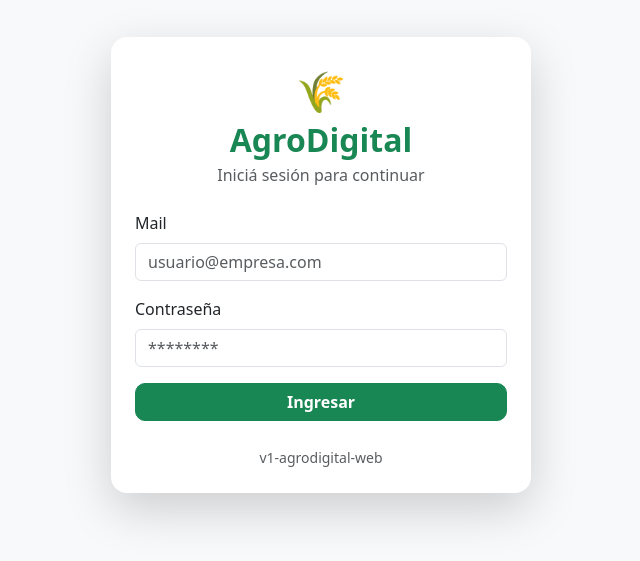
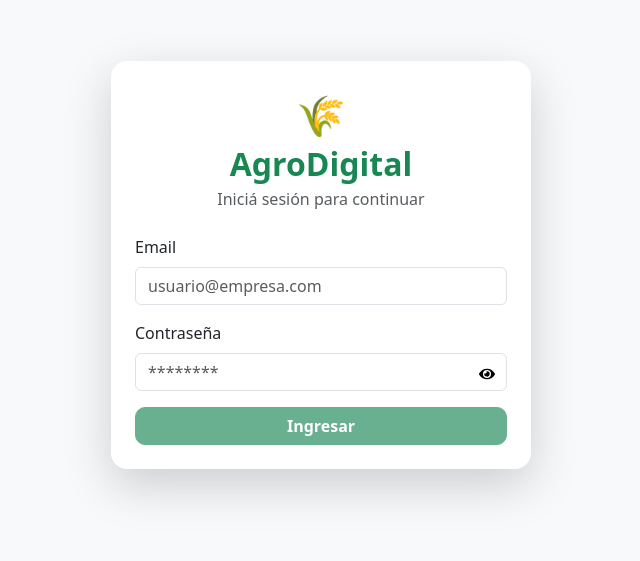
Before and after one commit to JereBtt/v1-agrodigital-web, a React (Vite) app: page / in a window 1280 px wide. Shown: the part 135-696 px from the top of the page, without its empty margins (319-959 px from the left). Built offline with nearby package versions, Linux system fonts and the light colour scheme; no server answers.

Commit message:
Pantalla carga Bootstrap y botón ingresar disabled

```diff
--- a/src/pages/LoginPage.jsx
+++ b/src/pages/LoginPage.jsx
@@ -5,6 +5,7 @@ import { signInWithEmailAndPassword } from "firebase/auth";
 // Conexión con el proyecto Firebase.
 import { auth } from "../firebase";
 import AuthLayout from "../layouts/AuthLayout";
+import { FaEye, FaEyeSlash } from "react-icons/fa";
 
 export default function LoginPage() {
     // Variables de estado mas función para actualizarlas.
@@ -17,6 +18,8 @@ export default function LoginPage() {
     const [contrasena, setContrasena] = useState("");
     const [error, setError] = useState("");
     const [loading, setLoading] = useState(false);
+    const [showPassword, setShowPassword] = useState(false);
+
 
     // Función que se ejecuta al hacer submit en el formulario.
     // async; El programa no se queda congelado esperando la respuesta.
@@ -28,6 +31,7 @@ export default function LoginPage() {
         setError("");
         setLoading(true);
 
+
         // Manejo de errores. Evita que el programa se rompa.
         try {
             // Intentar iniciar sesión con Firebase Authentication usando mail y contraseña.
@@ -35,7 +39,7 @@ export default function LoginPage() {
         } catch (err) {
             // Mostrar mensaje de error al usuario en caso de fallo en login.
             console.error(err);
-            setError("Mail o contraseña incorrectos.");
+            setError("Email o contraseña incorrectos");
         } finally {
             // Siempre al finalizar ocultar indicador de carga.
             setLoading(false);
@@ -53,12 +57,12 @@ export default function LoginPage() {
                     </div>
 
                     {/* Mostrar mensaje de error si existe. */}
-                    {error && <div className="alert alert-danger py-2">{error}</div>}
+                    {error && <div className="alert alert-danger  text-center py-2">{error}</div>}
 
                     {/* Formulario de inicio de sesión */}
                     <form onSubmit={handleSubmit}>
                         <div className="mb-3">
-                            <label className="form-label">Mail</label>
+                            <label className="form-label">Email</label>
                             <input
                                 type="email"
                                 className="form-control"
@@ -70,32 +74,51 @@ export default function LoginPage() {
                             />
                         </div>
 
-                        <div className="mb-3">
+                        <div className="mb-3" >
                             <label className="form-label">Contraseña</label>
-                            <input
-                                type="password"
-                                className="form-control"
-                                placeholder="********"
-                                value={contrasena}
-                                // Actualizar el estado 'contrasena' cada vez que el usuario escriba en el input.
-                                onChange={(e) => setContrasena(e.target.value)}
-                                required
-                            />
+
+                            <div className="position-relative">
+
+                                <input
+                                    type={showPassword ? "text" : "password"}
+                                    className="form-control"
+                                    placeholder="********"
+                                    value={contrasena}
+                                    onChange={(e) => {
+                                        setContrasena(e.target.value);
+                                        if (error) setError("");
+                                    }}
+                                />
+
+                                <span
+                                    onClick={() => setShowPassword(!showPassword)}
+                                    style={{
+                                        position: "absolute",
+                                        right: "12px",
+                                        top: "50%",
+                                        transform: "translateY(-50%)",
+                                        cursor: "pointer",
+                                        color: "black"
+                                    }}
+                                >
+                                    {showPassword ? <FaEyeSlash /> : <FaEye />}
+                                </span>
+
+
+                            </div>
+
+
                         </div>
 
                         <button
                             type="submit"
                             className="btn btn-success w-100 fw-bold"
                             style={{ borderRadius: 10 }}
-                            disabled={loading}
+                            disabled={loading || !mail || !contrasena}
                         >
                             {loading ? "Ingresando..." : "Ingresar"}
                         </button>
                     </form>
-
-                    <div className="text-center mt-4">
-                        <small className="text-muted">v1-agrodigital-web</small>
-                    </div>
                 </div>
             </div>
         </AuthLayout>
```
